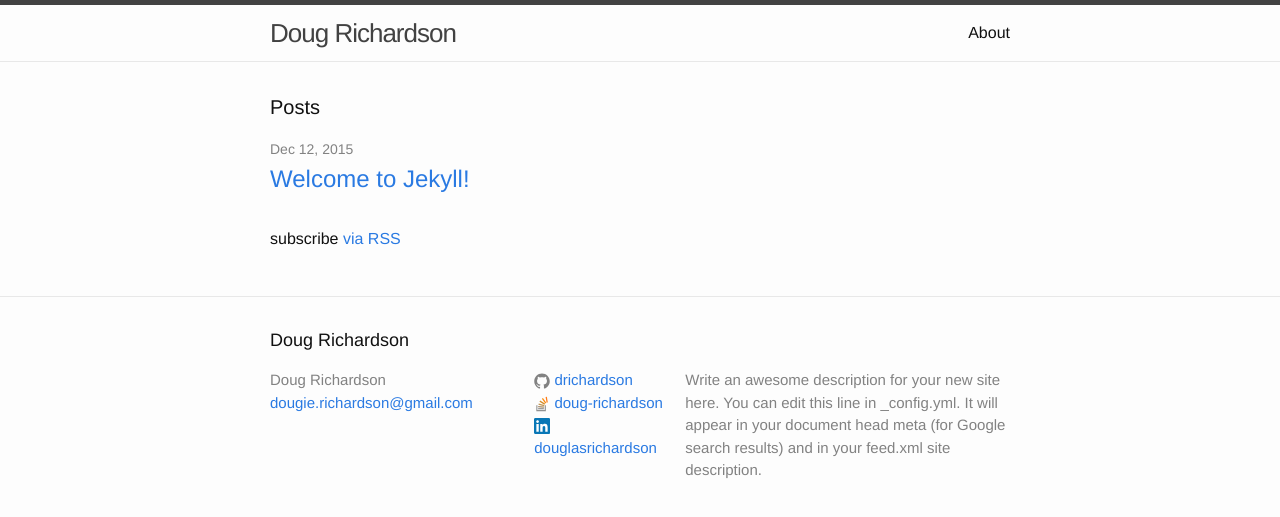
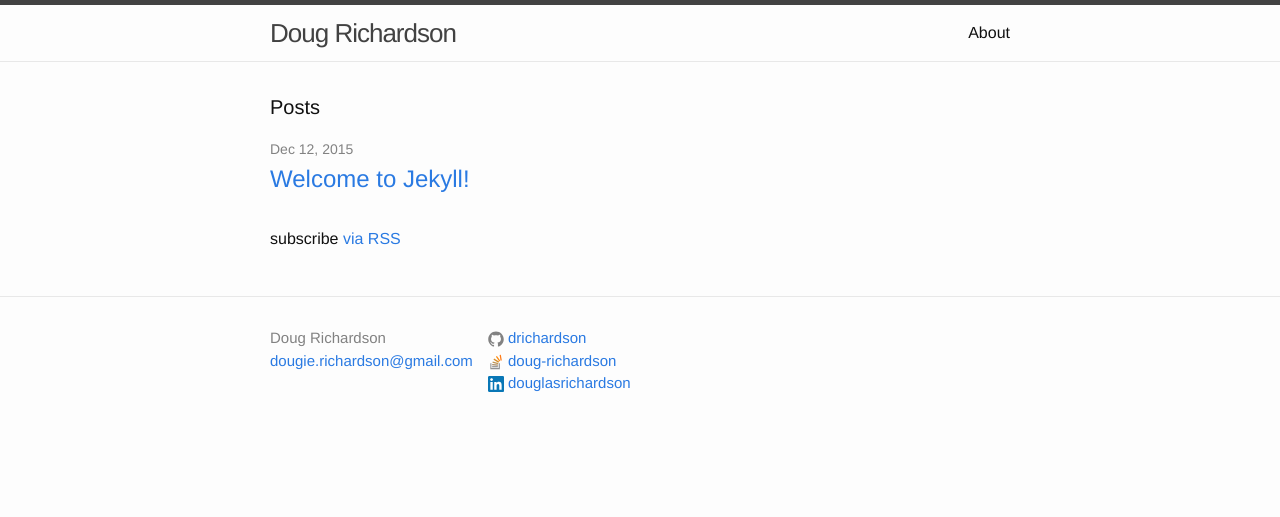
Before and after one commit to drichardson/dougrichardson.us, a Jekyll site: the page built from site/index.html, in a window 1280 px wide. Shown: the top 517 px of the page. Built offline with Jekyll 4.4.1, drawn with Linux system fonts in a browser that asks for light colours.

Commit message:
using flexbox for footer columns, get rid of some redundant data.

```diff
--- a/site/_config.yml
+++ b/site/_config.yml
@@ -9,9 +9,7 @@
 title: Doug Richardson
 email: dougie.richardson@gmail.com
 description: > # this means to ignore newlines until "baseurl:"
-  Write an awesome description for your new site here. You can edit this
-  line in _config.yml. It will appear in your document head meta (for
-  Google search results) and in your feed.xml site description.
+    Doug Richardson's personal site.
 baseurl: "" # the subpath of your site, e.g. /blog
 url: "https://dougrichardson.org" # the base hostname & protocol for your site
 github_username:  drichardson
--- a/site/_includes/footer.html
+++ b/site/_includes/footer.html
@@ -1,8 +1,6 @@
 <footer class="site-footer">
 
   <div class="wrapper">
-
-    <h2 class="footer-heading">{{ site.title }}</h2>
 
     <div class="footer-col-wrapper">
       <div class="footer-col footer-col-1">
@@ -40,11 +38,6 @@
         </ul>
       </div>
 
-      <div class="footer-col footer-col-3">
-        <p>{{ site.description }}</p>
-      </div>
-    </div>
-
   </div>
 
 </footer>
--- a/site/_sass/_layout.scss
+++ b/site/_sass/_layout.scss
@@ -114,38 +114,35 @@
 }
 
 .footer-col-wrapper {
+    display: flex;
     font-size: 15px;
     color: $grey-color;
     margin-left: -$spacing-unit / 2;
-    @extend %clearfix;
 }
 
 .footer-col {
-    float: left;
+    flex: 0 1 auto;
     margin-bottom: $spacing-unit / 2;
     padding-left: $spacing-unit / 2;
 }
 
 .footer-col-1 {
-    width: -webkit-calc(35% - (#{$spacing-unit} / 2));
-    width:         calc(35% - (#{$spacing-unit} / 2));
 }
 
 .footer-col-2 {
-    width: -webkit-calc(20% - (#{$spacing-unit} / 2));
-    width:         calc(20% - (#{$spacing-unit} / 2));
+    white-space: nowrap;
 }
 
 .footer-col-3 {
-    width: -webkit-calc(45% - (#{$spacing-unit} / 2));
-    width:         calc(45% - (#{$spacing-unit} / 2));
+    flex: 1 1 auto;
+    width: -webkit-calc(50% - (#{$spacing-unit} / 2));
+    width:         calc(50% - (#{$spacing-unit} / 2));
 }
 
 @include media-query($on-laptop) {
-    .footer-col-1,
-    .footer-col-2 {
-        width: -webkit-calc(50% - (#{$spacing-unit} / 2));
-        width:         calc(50% - (#{$spacing-unit} / 2));
+    .footer-col-wrapper {
+        flex-wrap: wrap;
+        justify-content: space-between;
     }
 
     .footer-col-3 {
@@ -156,7 +153,6 @@
 
 @include media-query($on-palm) {
     .footer-col {
-        float: none;
         width: -webkit-calc(100% - (#{$spacing-unit} / 2));
         width:         calc(100% - (#{$spacing-unit} / 2));
     }
```
